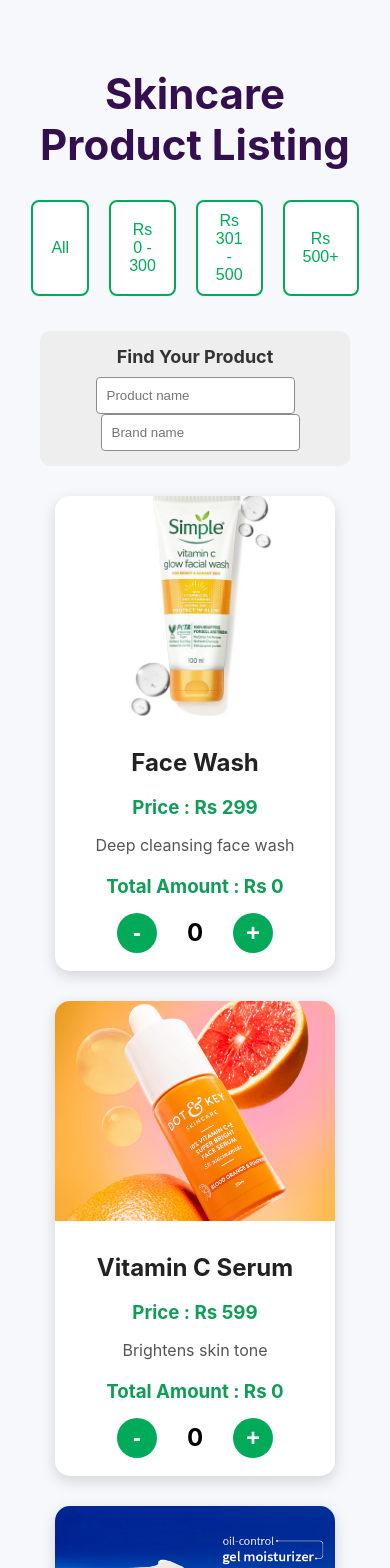
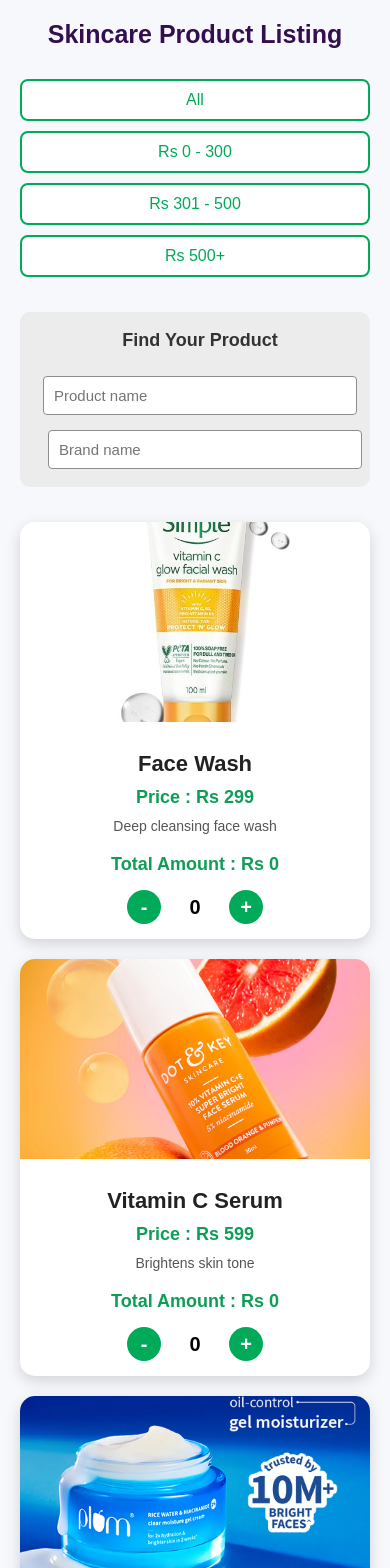
Before and after one commit to KaanchiSharma12/Product-listings, a React (Create React App) app: page / in a window 390 px wide. Shown: the top 1568 px of the page. Built offline with nearby package versions, Linux system fonts and the light colour scheme.

Commit message:
updated app.js

```diff
--- a/src/App.css
+++ b/src/App.css
@@ -1,3 +1,14 @@
+*{
+  margin:0;
+  padding:0;
+  box-sizing:border-box;
+}
+
+body{
+  overflow-x:hidden;
+  font-family:Arial, Helvetica, sans-serif;
+}
+
 .app{
   min-height:100vh;
   background:#f7f8fc;
@@ -11,10 +22,14 @@
   margin-bottom:30px;
 }
 
+/* ---------------- FILTER BUTTONS ---------------- */
+
 .buttons{
   display:flex;
   justify-content:center;
-  gap:20px;
+  align-items:center;
+  flex-wrap:wrap;
+  gap:15px;
   margin-bottom:35px;
 }
 
@@ -37,6 +52,41 @@
   color:white;
 
 }
+
+/* ---------------- SEARCH BOX ---------------- */
+
+.search-box{
+
+  display:flex;
+  justify-content:center;
+  align-items:center;
+  gap:15px;
+  flex-wrap:wrap;
+  margin-bottom:35px;
+  padding:18px;
+  background:#ececec;
+  border-radius:10px;
+
+}
+
+.search-box input{
+
+  width:250px;
+  padding:12px;
+  border:1px solid #bbb;
+  border-radius:6px;
+  font-size:15px;
+  outline:none;
+
+}
+
+.search-box input:focus{
+
+  border:1px solid #00aa58;
+
+}
+
+/* ---------------- PRODUCTS ---------------- */
 
 .product-container{
 
@@ -85,6 +135,7 @@
 
   margin:10px 0;
   color:#222;
+  font-size:32px;
 
 }
 
@@ -92,6 +143,7 @@
 
   color:#0f9d58;
   margin-bottom:10px;
+  font-size:22px;
 
 }
 
@@ -99,9 +151,11 @@
 
   color:#555;
   margin-bottom:20px;
+  font-size:16px;
 
 }
 
+/* ---------------- COUNTER ---------------- */
 
 .counter{
 
@@ -115,8 +169,8 @@
 
 .counter button{
 
-  width:40px;
-  height:40px;
+  width:42px;
+  height:42px;
   border:none;
   border-radius:50%;
   background:#00aa58;
@@ -124,6 +178,7 @@
   font-size:24px;
   font-weight:bold;
   cursor:pointer;
+  transition:.3s;
 
 }
 
@@ -141,3 +196,183 @@
   text-align:center;
 
 }
+
+/* ===========================
+          TABLET
+=========================== */
+
+@media (max-width:992px){
+
+.heading{
+
+  font-size:34px;
+
+}
+
+.card{
+
+  width:320px;
+
+}
+
+.card-content h2{
+
+  font-size:28px;
+
+}
+
+}
+
+/* ===========================
+          MOBILE
+=========================== */
+
+@media (max-width:768px){
+
+.app{
+
+  padding:20px;
+
+}
+
+.heading{
+
+  font-size:30px;
+
+}
+
+.buttons{
+
+  gap:10px;
+
+}
+
+.buttons button{
+
+  width:100%;
+
+}
+
+.search-box{
+
+  flex-direction:column;
+
+}
+
+.search-box input{
+
+  width:100%;
+
+}
+
+.product-container{
+
+  gap:20px;
+
+}
+
+.card{
+
+  width:100%;
+
+  max-width:360px;
+
+}
+
+.card-image{
+
+  height:230px;
+
+}
+
+.card-content{
+
+  padding:15px;
+
+}
+
+.card-content h2{
+
+  font-size:26px;
+
+}
+
+.card-content h3{
+
+  font-size:20px;
+
+}
+
+.counter{
+
+  gap:14px;
+
+}
+
+.counter button{
+
+  width:38px;
+  height:38px;
+  font-size:22px;
+
+}
+
+.counter span{
+
+  font-size:22px;
+
+}
+
+}
+
+/* ===========================
+       VERY SMALL PHONES
+=========================== */
+
+@media (max-width:480px){
+
+.heading{
+
+  font-size:25px;
+
+}
+
+.card-image{
+
+  height:200px;
+
+}
+
+.card-content h2{
+
+  font-size:22px;
+
+}
+
+.card-content h3{
+
+  font-size:18px;
+
+}
+
+.card-content p{
+
+  font-size:14px;
+
+}
+
+.counter button{
+
+  width:34px;
+  height:34px;
+  font-size:20px;
+
+}
+
+.counter span{
+
+  font-size:20px;
+
+}
+
+}
--- a/src/App.js
+++ b/src/App.js
@@ -72,7 +72,7 @@
         <button onClick={price800}>Rs 500+</button>
       </div>
 
-      <div style={{ textAlign: "center", marginBottom: "30px", padding: "15px", background: "#eee", borderRadius: "10px" }}>
+      <div className="search-box">
         <h3 style={{ margin: "0 0 10px 0", fontSize: "18px", color: "#333" }}>Find Your Product</h3>
         <input
           type="text"
```
